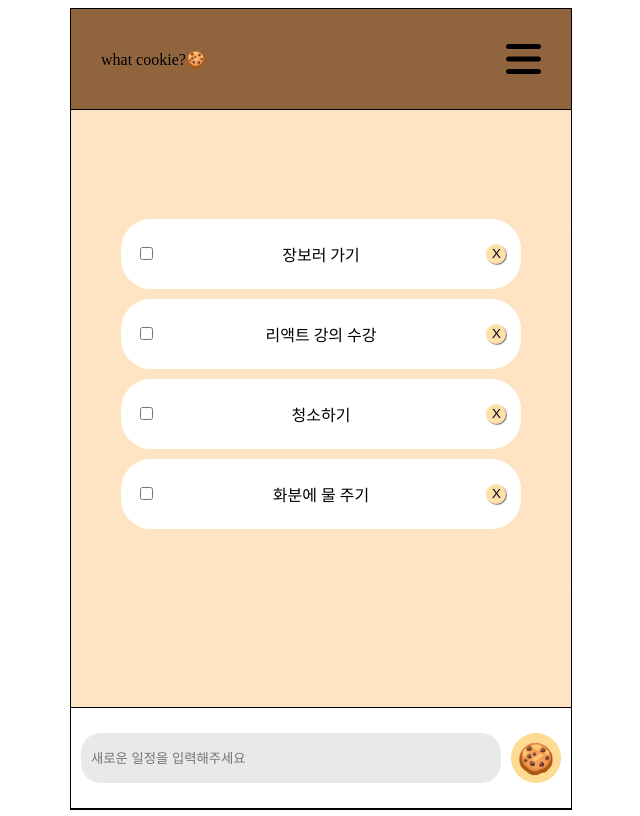
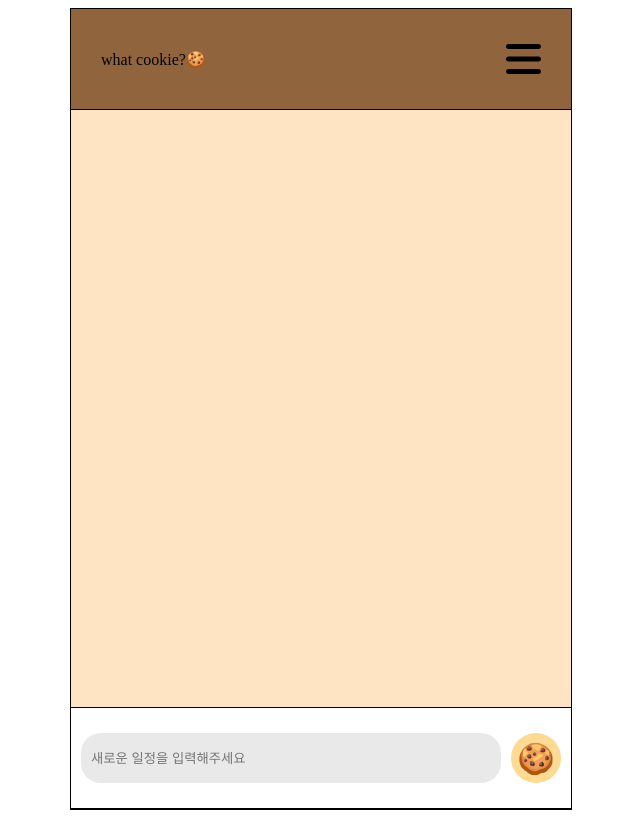
Before and after one commit to ansmeer008/TODO-LIST-APP, a React (Create React App) app: page /todolist in a window 1280 px wide. Shown: the whole page, without its empty margins (319-959 px from the left). Built offline with nearby package versions, Linux system fonts and the light colour scheme.

Commit message:
로컬스토리지 구현, 상태 구조 수정

```diff
--- a/package.json
+++ b/package.json
@@ -13,9 +13,11 @@
     "@testing-library/user-event": "^13.5.0",
     "react": "^18.2.0",
     "react-dom": "^18.2.0",
+    "react-icons": "^4.7.1",
     "react-redux": "^8.0.5",
     "react-router-dom": "^6.4.3",
     "react-scripts": "5.0.1",
+    "uuid": "^9.0.0",
     "web-vitals": "^2.1.4"
   },
   "scripts": {
--- a/src/App.css
+++ b/src/App.css
@@ -321,10 +321,11 @@ a {
 .content-delete-button {
   border: none;
   border-radius: 50%;
-  background-color: #fde0a8;
-  box-shadow: 1px 1px 1px gray;
-  width: 20px;
-  height: 20px;
+  background-color: rgb(225, 224, 224);
+  width: 30px;
+  height: 30px;
+  font-size: 15px;
+  text-align: center;
 }
 
 .content-delete-button:active {
--- a/src/App.js
+++ b/src/App.js
@@ -8,45 +8,73 @@ import Calendar from "./pages/Calendar";
 import Menu from "./pages/Menu";
 import { BrowserRouter as Router, Routes, Route } from "react-router-dom";
 import { getCookieData } from "./static/data";
+import { v4 as uuidv4 } from "uuid";
 // import useLocalStorage from "./hooks/useLocalStorage";
 
+function readCookiesFromLocalstorage() {
+  const cookies = localStorage.getItem("getCookies");
+  return cookies ? JSON.parse(cookies) : [];
+}
+
+const cookieIcons = [
+  "🍭",
+  "🍬",
+  "🍪",
+  "🍘",
+  "🥠",
+  "🍩",
+  "🍦",
+  "🍨",
+  "🥨",
+  "🥐",
+  "🥮",
+];
+
 function App() {
-  const [getCookies, setGetCookies] = useState(getCookieData);
+  const [getCookies, setGetCookies] = useState(readCookiesFromLocalstorage);
   const [isAllDone, setIsAllDone] = useState(false);
 
-  //TODO : 여기다가 handleGetCookies 함수 만들어서 TodoContainer에 props로 줘서 변경가능하게
-  //만들어야 함
-  const handleGetCookies = () => {
+  // const handleGetCookies = () => {
+  //   if (isAllDone) {
+  //     setGetCookies([
+  //       ...getCookies,
+  //       {
+  //         id: uuidv4(),
+  //         cookie: cookieIcons[Math.floor(Math.random() * cookieIcons.length)],
+  //         date: `${new Date().getMonth}월 ${new Date().getDate}일`,
+  //       },
+  //     ]);
+  //   }
+  // };
+
+  // useEffect(() => {
+  //   const localGetCookies = localStorage.getItem("getCookies");
+  //   console.log(localGetCookies, JSON.parse(localGetCookies));
+  //   if (localGetCookies) {
+  //     setGetCookies(JSON.parse(localGetCookies));
+
+  //     const localisAllDone = localStorage.getItem("isAllDone");
+  //     console.log(localisAllDone, JSON.parse(localisAllDone));
+  //     if (localisAllDone) {
+  //       setIsAllDone(JSON.parse(localisAllDone));
+  //     }
+  //   }
+  // }, []);
+
+  useEffect(() => {
     if (isAllDone) {
       setGetCookies([
         ...getCookies,
         {
-          id: Math.random(),
-          cookie: "🍩",
+          id: uuidv4(),
+          cookie: cookieIcons[Math.floor(Math.random() * cookieIcons.length)],
           date: `${new Date().getMonth}월 ${new Date().getDate}일`,
         },
       ]);
     }
-  };
-
-  useEffect(() => {
-    const localGetCookies = localStorage.getItem("getCookies");
-    console.log(localGetCookies, JSON.parse(localGetCookies));
-    if (localGetCookies) {
-      setGetCookies(JSON.parse(localGetCookies));
-
-      const localisAllDone = localStorage.getItem("isAllDone");
-      console.log(localisAllDone, JSON.parse(localisAllDone));
-      if (localisAllDone) {
-        setIsAllDone(JSON.parse(localisAllDone));
-      }
-    }
-  }, []);
-
-  useEffect(() => {
     localStorage.setItem("getCookies", JSON.stringify(getCookies));
     localStorage.setItem("isAllDone", JSON.stringify(isAllDone));
-  }, [getCookies, isAllDone]);
+  }, [isAllDone]);
 
   return (
     <Router>
@@ -55,12 +83,7 @@ function App() {
         <Route path="/menu" element={<Menu />} />
         <Route
           path="/todolist"
-          element={
-            <TodoListContainer
-              setIsAllDone={setIsAllDone}
-              handleGetCookies={handleGetCookies}
-            />
-          }
+          element={<TodoListContainer setIsAllDone={setIsAllDone} />}
         />
         <Route path="/cookies" element={<Cookies getCookies={getCookies} />} />
         <Route path="/information" element={<Information />} />
--- a/src/components/InputBox.js
+++ b/src/components/InputBox.js
@@ -1,6 +1,6 @@
 import React from "react";
 import { useState } from "react";
-import { data } from "../static/data";
+import { v4 as uuidv4 } from "uuid";
 
 export default function InputBox({ contentLists, setContentLists }) {
   const [newContent, setNewContent] = useState("");
@@ -8,25 +8,28 @@ export default function InputBox({ contentLists, setContentLists }) {
   const handleChange = (event) => {
     setNewContent(event.target.value);
   };
-  const handleClick = () => {
-    if (newContent) {
+
+  //새로운 일정을 추가
+  const handleClick = (e) => {
+    if (newContent && newContent.trim().length !== 0) {
+      e.preventDefault();
       setContentLists([
         ...contentLists,
         {
-          id: Math.random(),
+          id: uuidv4(),
           content: newContent,
-          ischecked: false,
           date: new Date(),
+          status: "active",
         },
       ]);
-      setNewContent("");
+      // setNewContent("");
     }
     setNewContent("");
   };
 
   return (
     <div id="input-box-container">
-      <div id="input-box-body">
+      <form id="input-box-body">
         <input
           id="input-box-input"
           type="text"
@@ -37,7 +40,7 @@ export default function InputBox({ contentLists, setContentLists }) {
         <button id="input-box-button" onClick={handleClick}>
           🍪
         </button>
-      </div>
+      </form>
     </div>
   );
 }
--- a/src/components/TodoContent.js
+++ b/src/components/TodoContent.js
@@ -1,61 +1,37 @@
 //TODO: 체크박스를 아예 새로운 모양으로 바꿔서 기호가 나오도록 만들기
 
 import React from "react";
-import { useEffect } from "react";
+import { TbTrash } from "react-icons/tb";
 export default function TodoContent({
   id,
-  content,
-  contentLists,
+  contentItem,
   handleDelete,
-  setCheckedLists,
-  checkedLists,
-  setIsAllDone,
-  handleGetCookies,
+  handleUpdate,
 }) {
-  const handleCheckbox = (checked, id) => {
-    if (checked) {
-      setCheckedLists((prev) => [...prev, id]);
-    } else {
-      setCheckedLists(checkedLists.filter((el) => el !== id));
-    }
+  const { content, status } = contentItem;
+
+  const handleChange = (e) => {
+    const status = e.target.checked ? "completed" : "active";
+    handleUpdate({ ...contentItem, status: status });
   };
-
-  //우리는 이걸 바보짓이라고 하기로 했어요...
-  //undefined인 상태를 고려를 해주어야합니다...
-  //length는 undefined일 때 에러가 나네요
-  useEffect(() => {
-    if (
-      contentLists !== undefined &&
-      checkedLists !== undefined &&
-      checkedLists.length === contentLists.length
-    ) {
-      setIsAllDone(true);
-    } else {
-      setIsAllDone(false);
-    }
-
-    handleGetCookies();
-  }, [checkedLists]);
-
-  //현재 체크리스트 문제로 애먹는 중... 체크된 녀석들 길이 비교하려고 했는데 계속 먹통...
-  //useEffect를 써야하는지 고민중 (checkedLists가 갱신될 때마다 isAllDone을 확인해야하니까?)
 
   return (
     <div className="content-container">
       <input
         className="content-checkbox"
         type="checkbox"
-        checked={checkedLists.includes(id) ? true : false}
-        onChange={(e) => {
-          handleCheckbox(e.target.checked, id);
-        }}
+        id="checkbox"
+        checked={status === "completed"}
+        onChange={handleChange}
       ></input>
-      <span className="content-text">{content}</span>
+      <label htmlFor="checkbox" className="content-text">
+        {content}
+      </label>
       <button
         className="content-delete-button"
         onClick={() => handleDelete(id)}
       >
-        X
+        <TbTrash />
       </button>
     </div>
   );
--- a/src/pages/Cookies.js
+++ b/src/pages/Cookies.js
@@ -1,6 +1,5 @@
 import React from "react";
 import Nav from "../components/Nav";
-import { useState } from "react";
 
 export default function Cookies({ getCookies }) {
   return (
--- a/src/pages/TodoListContainer.js
+++ b/src/pages/TodoListContainer.js
@@ -2,39 +2,48 @@ import React, { useEffect } from "react";
 import TodoContent from "../components/TodoContent";
 import { useState } from "react";
 import Nav from "../components/Nav";
-import { data } from "../static/data";
 import InputBox from "../components/InputBox";
-// import useLocalStorage from "../hooks/useLocalStorage";
+
+function readContentListsFromLocalstorage() {
+  const contentLists = localStorage.getItem("contentLists");
+  return contentLists ? JSON.parse(contentLists) : [];
+}
 
 export default function TodoListContainer({ setIsAllDone, handleGetCookies }) {
   //콘텐츠(할일)리스트 상태
-  const [contentLists, setContentLists] = useState(data);
-  //체크된(완료된)할일들 상태이자 할일이 모두 완료되었는지 체크하는 상태
+  const [contentLists, setContentLists] = useState(() =>
+    readContentListsFromLocalstorage()
+  ); //이렇게 콜백 함수를 이용해서 readContentListsFromLocalstorage 함수를 불러오면 맨 처음 마운트 될 때만 호출되고, 그 이후로는 호출되지 않는다.
+  //콜백 함수로 넣어주지 않았을 때는 새로운 리스트를 추가하거나, 삭제할 때마다 해당 함수를 계속 계속 다시 호출했었음.
 
-  const [checkedLists, setCheckedLists] = useState([]);
-
+  //삭제 기능
   const handleDelete = (id) => {
     const deletedLists = contentLists.filter((el) => el.id !== id);
     setContentLists(deletedLists);
   };
 
-  useEffect(() => {
-    const localContentLists = localStorage.getItem("contentLists");
-    console.log(localContentLists, JSON.parse(localContentLists));
-    if (localContentLists) {
-      setContentLists(JSON.parse(localContentLists));
+  //수정 기능
+  const handleUpdate = (updated) => {
+    setContentLists(
+      contentLists.map((t) => (t.id === updated.id ? updated : t))
+    );
+  };
 
-      const localCheckedLists = localStorage.getItem("checkedLists");
-      if (localCheckedLists) {
-        setCheckedLists(JSON.parse(localCheckedLists));
-      }
-    }
-  }, []);
-
+  //useEffect는 contentLists 상태가 변경될 때마다 실행된다.
+  //1️⃣ 로컬 스토리지에 contentLists 상태를 저장
+  //2️⃣ 각 content의 status를 확인하고, 모든 status가 completed인 상태라면 isAllDone 상태를 true로 업데이트 해준다.
   useEffect(() => {
     localStorage.setItem("contentLists", JSON.stringify(contentLists));
-    localStorage.setItem("checkedLists", JSON.stringify(checkedLists));
-  }, [contentLists, checkedLists]);
+    let contentStatus = contentLists.filter((el) => el.status === "completed");
+    if (
+      contentStatus.length === contentLists.length &&
+      contentLists.length !== 0
+    ) {
+      setIsAllDone(true);
+    } else {
+      setIsAllDone(false);
+    }
+  }, [contentLists]);
 
   return (
     <div id="todo-list-container">
@@ -46,12 +55,9 @@ export default function TodoListContainer({ setIsAllDone, handleGetCookies }) {
               <TodoContent
                 key={el.id}
                 id={el.id}
-                content={el.content}
+                contentItem={el}
                 handleDelete={handleDelete}
-                setCheckedLists={setCheckedLists}
-                checkedLists={checkedLists}
-                setIsAllDone={setIsAllDone}
-                handleGetCookies={handleGetCookies}
+                handleUpdate={handleUpdate}
               />
             );
           })}
@@ -61,7 +67,3 @@ export default function TodoListContainer({ setIsAllDone, handleGetCookies }) {
     </div>
   );
 }
-//props로 inputBox에 setContentLists를 handle하는 핸들러 함수를 내려줌
-//input 박스에서 들어오는 값을 contentLists 배열에 맨 뒤에 담기도록 해야 함
-//아 아닌가 onChange 같은 이벤트가 inputBox에서 일어났으니까 아예 그냥 set함수를 props로
-//handler 함수는 inputbox 함수 컴포넌트 내에서~
```
Also changed, not shown: read.js (+19 -0 lines), 1 other file (tests, documents, lock files or other folders).
